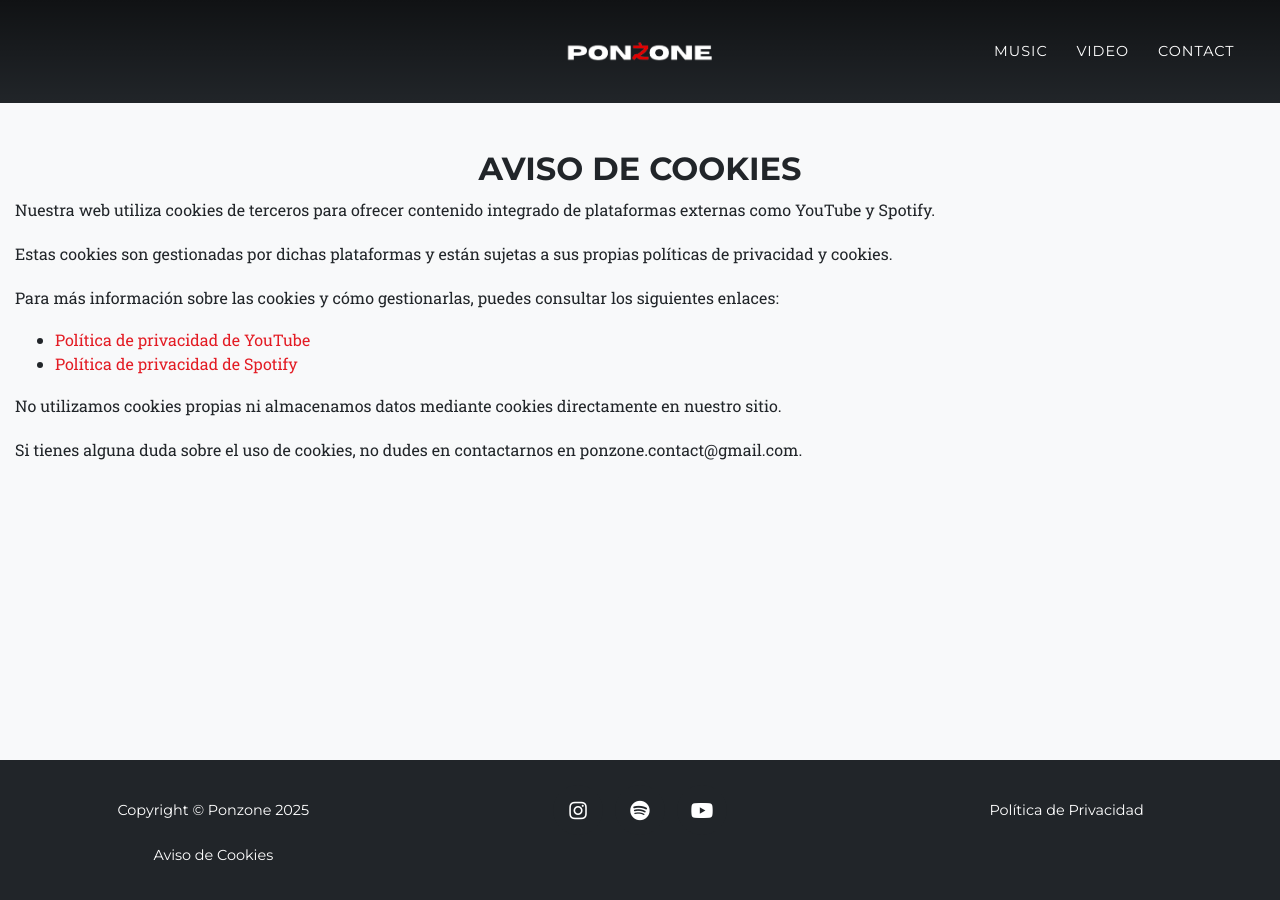
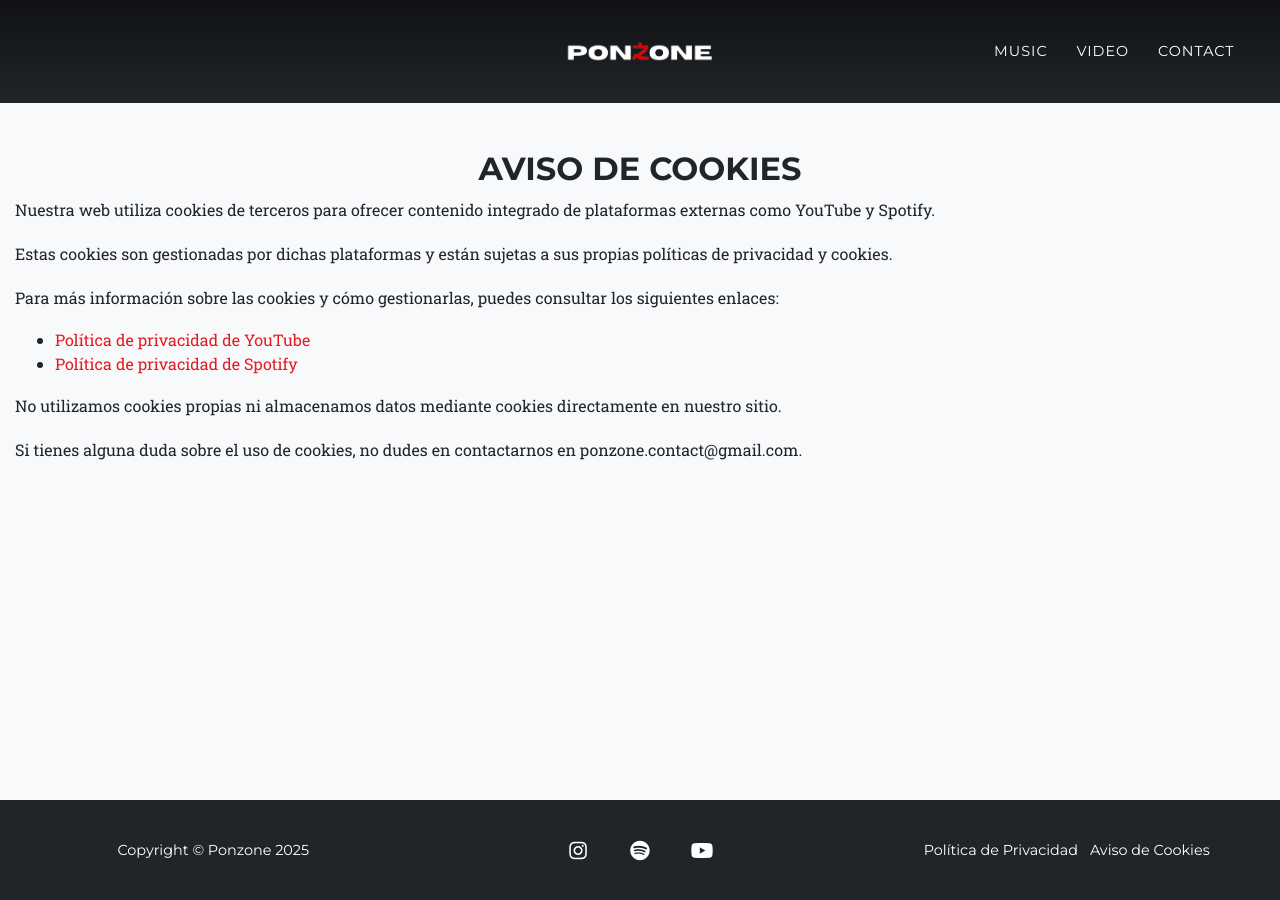
Before and after one commit to PabloJapon/ponzone, a Jekyll site: the page built from aviso_cookies.md, in a window 1280 px wide. Built offline with Jekyll 4.4.1, drawn with Linux system fonts in a browser that asks for light colours; some web fonts are replaced.

Commit message:
no message

```diff
--- a/_includes/contact.html
+++ b/_includes/contact.html
@@ -34,7 +34,7 @@
           </div>
 
           <div class="col-lg-12 text-center" style="margin-top: 1em; color: #ccc;">
-            <p style="font-size: 0.9em;">Al enviar este formulario aceptas nuestra <a href="#politica-privacidad" style="color: #fff; text-decoration: underline;">política de privacidad</a>.</p>
+            <p style="font-size: 0.9em;">Al enviar este formulario aceptas nuestra <a href="#politica_privacidad" style="color: #fff; text-decoration: underline;">política de privacidad</a>.</p>
           </div>
 
         </form>
--- a/_includes/footer.html
+++ b/_includes/footer.html
@@ -22,25 +22,18 @@
           {% endfor %}
         </ul>
       </div>
-      <!-- PoliticaPrivacidad -->
+      <!-- Politica Privacidad y aviso de cookies-->
       <div class="col-md-4">
         <ul class="list-inline quicklinks">
           <li class="list-inline-item">
-            <a href="politica_privacidad" style="color: white;"
-              >{{ site.data.sitetext[site.locale].footer.politica_privacidad | default:
-              "Privacy Policy" }}</a
-            >
+            <a href="/politica-privacidad" style="color: white;">
+              {{ site.data.sitetext[site.locale].footer.politica_privacidad | default: "Política de Privacidad" }}
+            </a>
           </li>
-        </ul>
-      </div>
-      <!-- Cookies -->
-      <div class="col-md-4">
-        <ul class="list-inline quicklinks">
           <li class="list-inline-item">
-            <a href="aviso_cookies" style="color: white;"
-              >{{ site.data.sitetext[site.locale].footer.aviso_cookies | default:
-              "Privacy Policy" }}</a
-            >
+            <a href="/aviso-cookies" style="color: white;">
+              {{ site.data.sitetext[site.locale].footer.aviso_cookies | default: "Aviso de Cookies" }}
+            </a>
           </li>
         </ul>
       </div>
```
